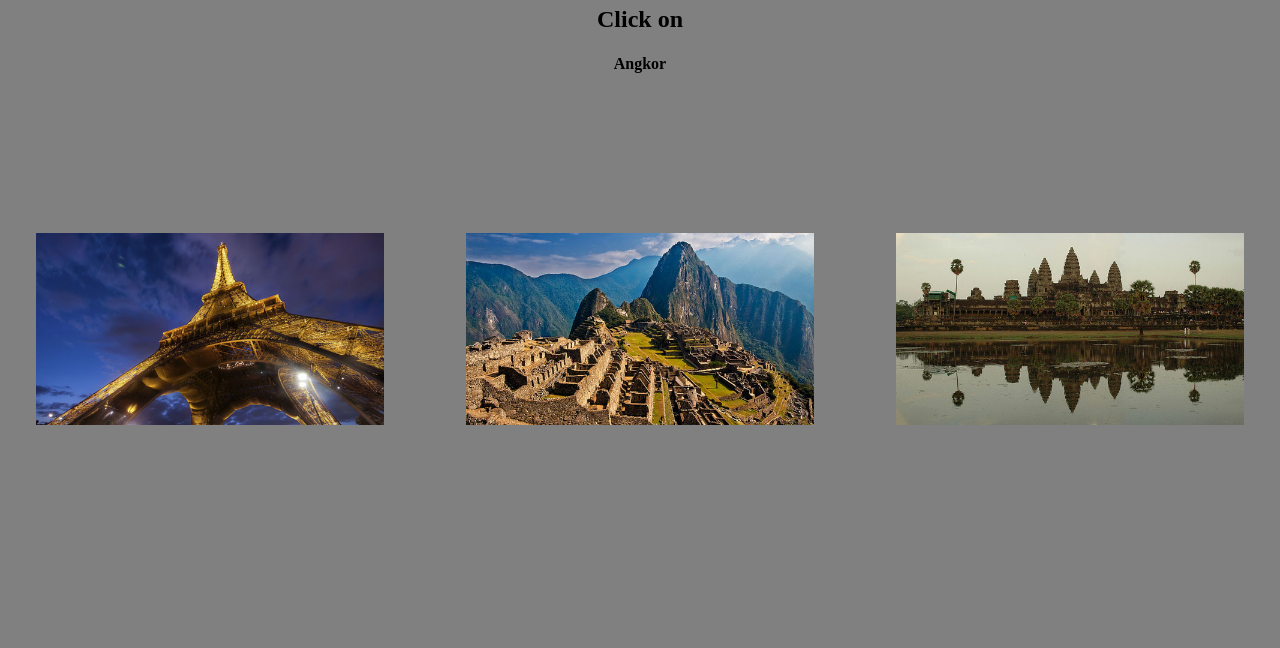
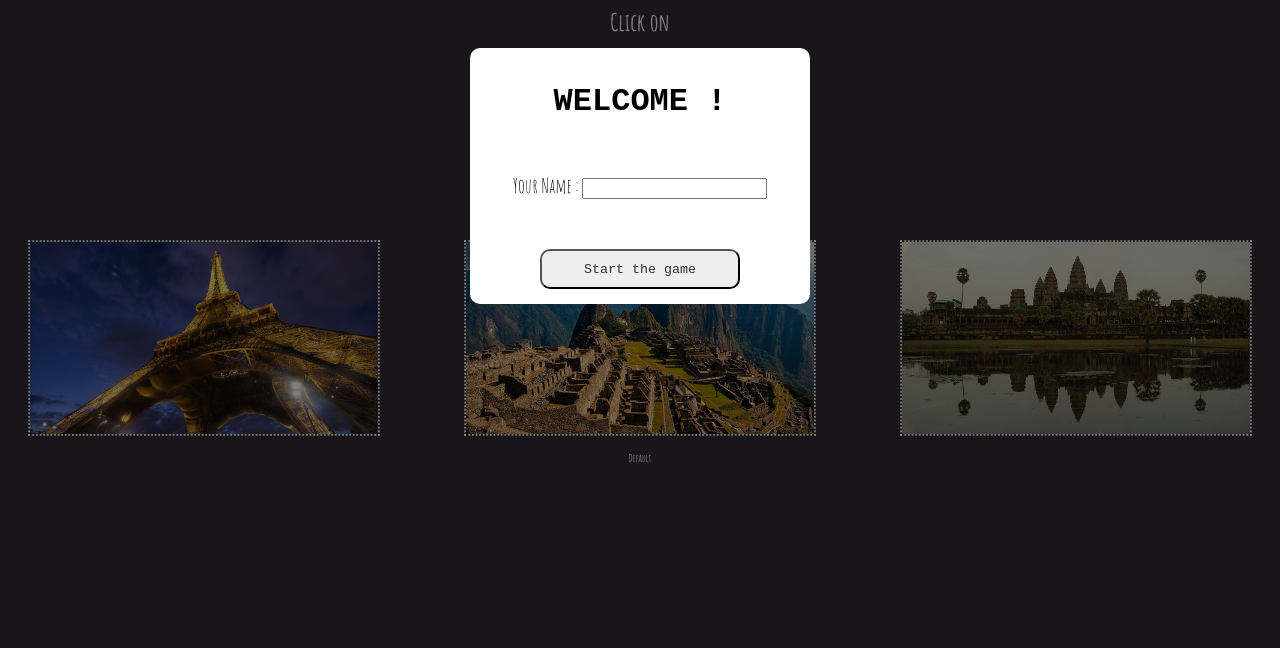
Before and after one commit to cecilerousset/monuments-quizz, a plain HTML site: page index.html in a window 1280 px wide. Shown: the part 152-800 px from the top of the page. Drawn offline with Linux system fonts and the light colour scheme; a web font is replaced by a local one.

Commit message:
quizz commit 5

```diff
--- a/index.html
+++ b/index.html
@@ -2,7 +2,7 @@
 <html>
     <head>
         <meta charset="UTF-8"/>
-        <title>Projet WEB</title>
+        <title>FIND THE PICTURE OF THE MONUMENT</title>
         <link href="style.css" rel="stylesheet"/>
     </head>
     <body>
@@ -16,6 +16,15 @@
                 			<p>Now, time to place it !</p>
 					</div>
             	</div>
+        <div id="wrapper2">
+            <div id="computed2">
+            	<div class="modal-content2 bold">
+					<div>
+                		<h5>WELCOME !</h5>
+                        <ul class="bold">Your Name : <input id="inputName" name="text" type="text" value=""/> </ul>
+                        <input id="inputSubmit" class="bold" type="submit" value="Start the game">
+					</div>
+            	</div>
         <h2 id="question"> Click on </h2>
         <h4 id="name">Default</h4>
         <div id="monuments">
@@ -23,6 +32,7 @@
             <img class="picture1" src="img/Machu-Picchu.jpg"/>
             <img class="picture2" src="img/opera-sydney.jpg"/>
         </div>
+        <h6 class="player" id="player">Default</h6>
         <script src="main.js"></script>
     </body>
 </html>
--- a/main.js
+++ b/main.js
@@ -45,14 +45,14 @@ test1.src = img3;
 var JSONtitle = {
     "0" : "Angkor",
     "1" : "Big Ben",
-    "2" : "Colisée",
-    "3" : "Empire State Building",
-    "4" : "Grande Muraille",
+    "2" : "The Coliseum",
+    "3" : "The Empire State Building",
+    "4" : "The Great Wall of China",
     "5" : "Machu Picchu",
-    "6" : "Opera Sydney",
-    "7" : "Pyramide Gizeh",
+    "6" : "The Sydney Opera",
+    "7" : "The Egyptian pyramids",
     "8" : "Taj Mahal",
-    "9" : "Tour Eiffel",
+    "9" : "The Eiffel Tower",
 };
 
 var randomnumber4 = Math.floor(Math.random() * (3 - 1 + 1)) + 1;
@@ -69,16 +69,6 @@ if (randomnumber4 == 3){
     question = JSONtitle[randomnumber3];
 }
 
-
-console.log(randomnumber1);
-console.log(randomnumber2);
-console.log(randomnumber3);
-
-console.log(randomnumber4);
-
-console.log(question)
-
-
 //-----------------------QUESTION---------------------------
 
 document.querySelector('#name').innerHTML = question;
@@ -93,7 +83,7 @@ var num3 = document.querySelector('.picture2');
 num1.addEventListener('click', function(e){
     if(randomnumber4 == 1){
 	    modal.classList.add("modal-content-visible");
-    };
+    }
 });
 
 num2.addEventListener('click', function(e){
@@ -107,3 +97,27 @@ num3.addEventListener('click', function(e){
         modal.classList.add("modal-content-visible");
     };
 });
+
+//---------------------BOUTON----------------------
+var bouton = document.querySelector('#inputSubmit');
+var display = document.querySelector('.modal-content2');
+
+bouton.addEventListener('click', function(e){
+    e.preventDefault();
+    display.classList.add("modal-content-invisible");
+});
+
+//----------------------ENTER NAME--------------------------
+var playerName = document.querySelector('.player');
+var input = document.querySelector('#inputName');
+
+function write(e) {
+    if (e.target.value == "") {
+        playerName.innerHTML = "Default";
+    }
+    else {
+        playerName.innerHTML = e.target.value;
+    }
+}
+
+input.addEventListener('keyup', write);
--- a/style.css
+++ b/style.css
@@ -1,3 +1,8 @@
+@import url('https://fonts.googleapis.com/css?family=Spectral+SC:300,400,700');
+
+@import url('https://fonts.googleapis.com/css?family=Amatic+SC:400,700');
+
+
 @keyframes animation_from_bottom {
     from {
         opacity: 0;
@@ -10,13 +15,17 @@
 }
 
 body {
-    background-color: grey;
-    margin :100px;
+    background-color: rgb(51,43,55);
+    margin :50px;
     text-align: center;
-    font-family: Gotham;
-
+    font-family: 'Amatic SC';
+    color : white;
 }
 
+#site-title {
+    font-size: 60px;
+    font-family: 'Spectral SC';
+}
 
 #monuments {
     display: flex;
@@ -29,6 +38,8 @@ body {
     transform: scale(0.6, 0.6);
     margin: -75px;
     margin-top: 75px;
+    border-style: dotted;
+    opacity: 100%;
 }
 
 
@@ -102,3 +113,93 @@ body {
     transform: scale(0.8, 0.8);
     padding-left: 37px;
 }
+
+//-------------------FORM----------------------------
+
+#wrapper2, #computed2 {
+    display: flex;
+    justify-content: center;
+    width: 768px;
+}
+
+#wrapper2 {
+    flex-direction: column;
+    align-items: center;
+    margin: 0 auto;
+}
+#computed2 {
+    align-items:  flex-start;
+}
+
+.modal-content2 h5 {
+	text-align: center;
+    font-size: 2rem;
+    font-family: 'Spectral SC', monospace;
+    margin-top: 20px;
+}
+
+.modal-content2{
+	position: absolute;
+    background-color: rgba(0, 0, 0, 0.5);
+	color: black;
+	z-index: 1;
+  	top: 0;
+  	right: 0;
+  	bottom: 0;
+  	left: 0;
+	overflow: auto;
+	visibility: visible;
+}
+
+.modal-content-invisible{
+    visibility: hidden; !important
+}
+
+.modal-content2>div {
+	background: white;
+	border-radius: 10px;
+	padding: 15px;
+	width: 310px;
+	animation-name: animation_from_bottom;
+    animation-duration: 2s;
+	margin: auto;
+	margin-top: 200px;
+}
+
+//--------------------FORM-----------------------------
+input[type=text] {
+    width: 300px;
+    color: black;
+    border: none;
+}
+
+ul {
+    margin: 40px 0;
+    font-size: 20px;
+    position: relative;
+    padding: 0;
+}
+
+//--------------------BOUTON-----------------------------
+ul input{
+    margin-left: 10px;
+    border-bottom: 2px solid #fff;
+}
+
+input[type=submit] {
+    width: 200px;
+    height: 40px;
+    margin: 0 auto;
+    margin-top: 10px;
+    font-family: 'Spectral SC', monospace;
+    border-radius: 10px;
+    padding: 5px 15px;
+    color: rgb(51,43,55);
+    transition: all 0.3s;
+}
+
+input[type=submit]:hover{
+    background-color: rgb(51,43,55);
+    color: white;
+    transition: 1s ease;
+}
```
